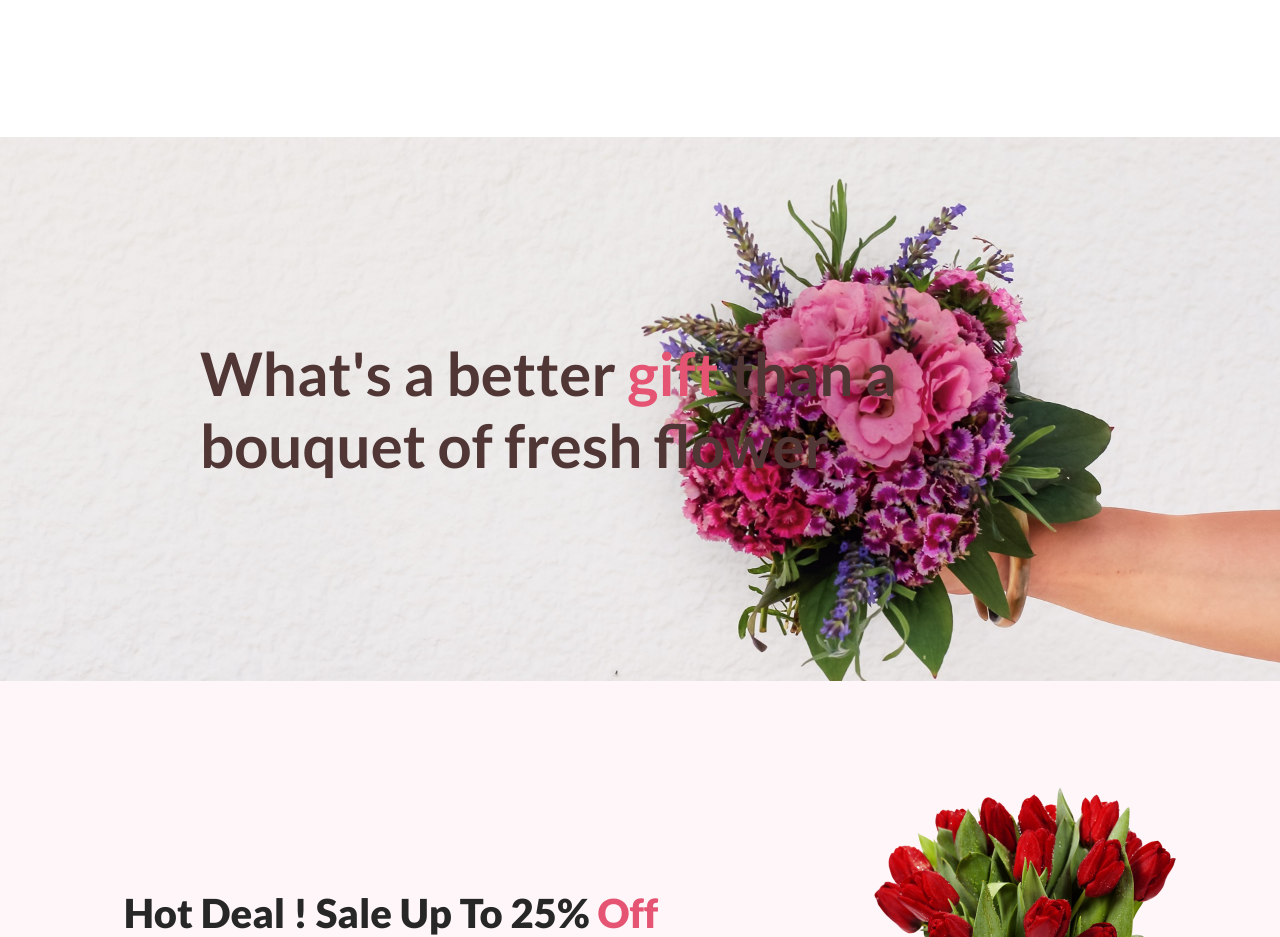
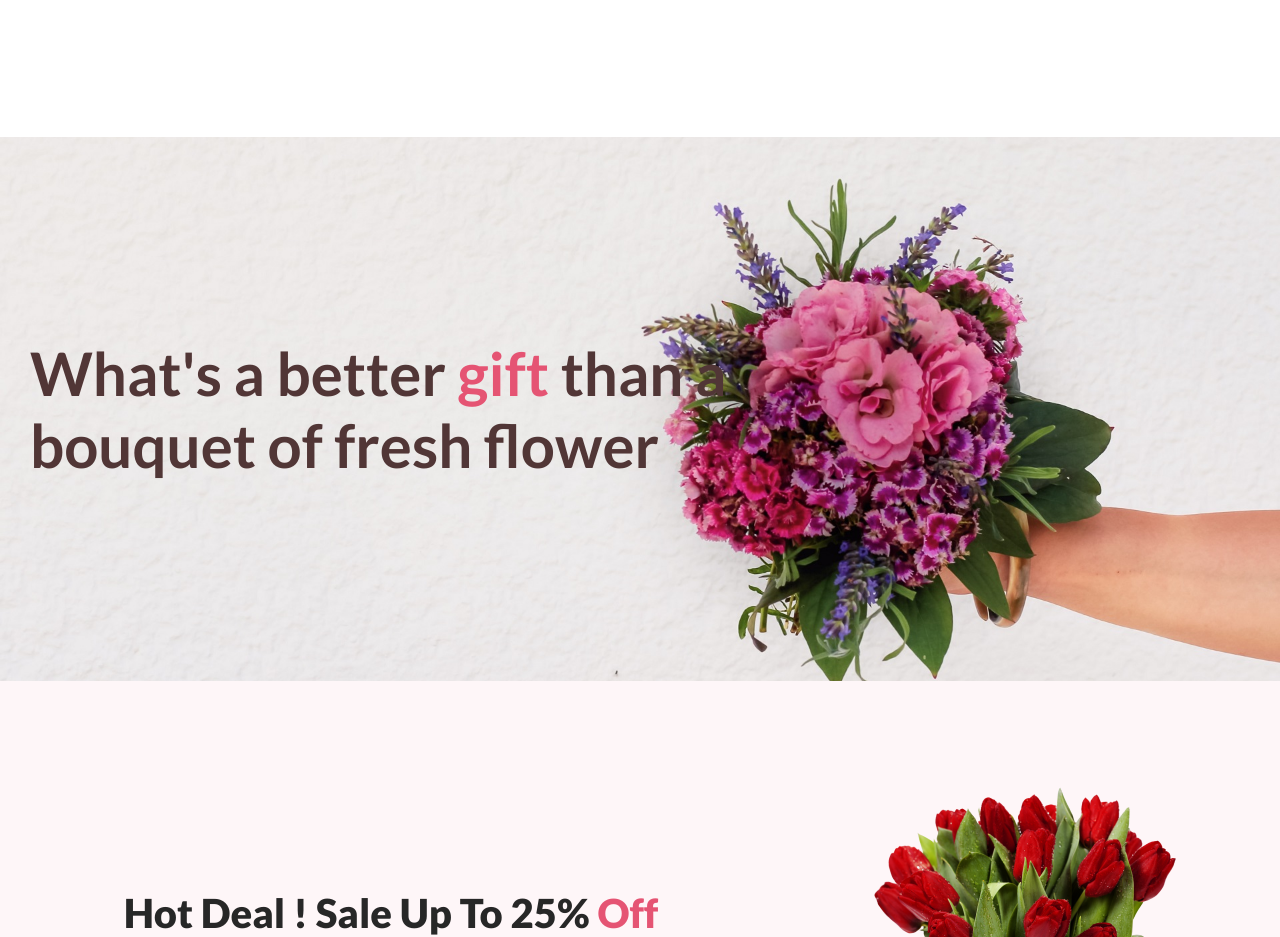
Before and after one commit to shahriarmostafiz/Flower-Shop-Shahriar, a plain HTML site: page index.html in a window 1280 px wide. Shown: the part 1800-2737 px from the top of the page. Drawn offline with Linux system fonts and the light colour scheme.

Commit message:
polishing bugs

```diff
--- a/style.css
+++ b/style.css
@@ -122,7 +122,7 @@
   /* width: 100%; */
   display: flex;
   justify-content: flex-start;
-  padding: 150px;
+  padding: 150px 30px;
 }
 .gif-info {
   text-align: left;
@@ -133,7 +133,7 @@
   color: #513636;
   font-size: 60px;
   text-align: left;
-  padding: 50px;
+  padding: 50px 0;
 }
 
 /* sale section here  */
```
